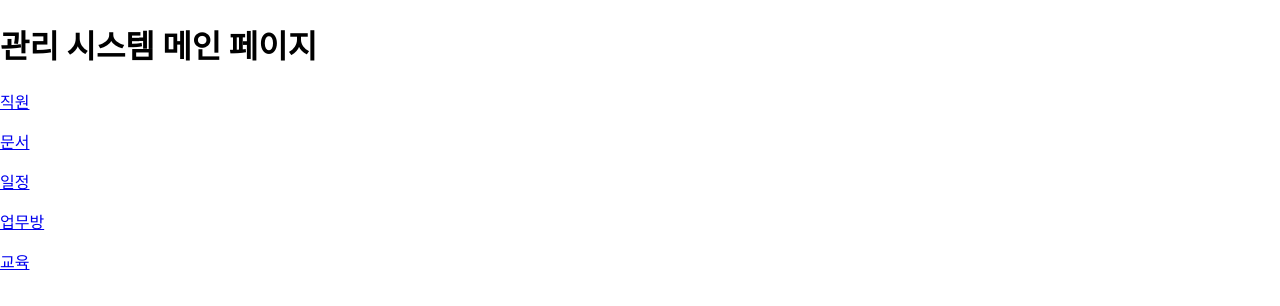
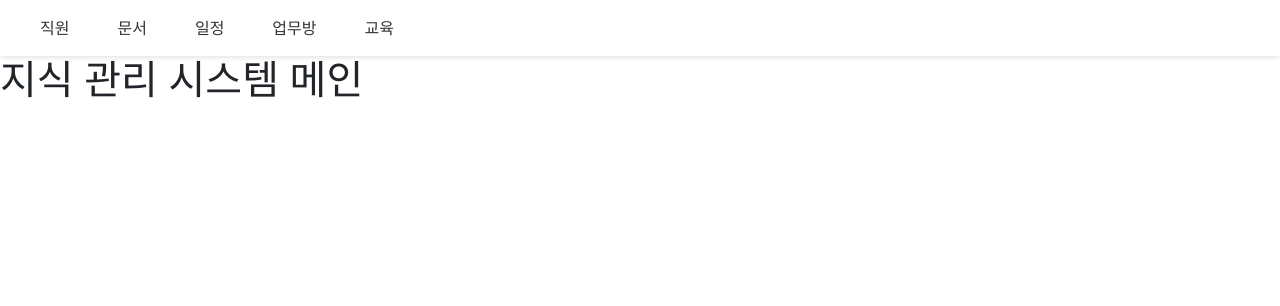
Before and after one commit to soconzan/2025-oose, a React (Create React App) app in the folder frontend/: page / in a window 1280 px wide. Shown: the top 306 px of the page. Built offline with nearby package versions, Linux system fonts and the light colour scheme.

Commit message:
front - 직원 목록 조회

```diff
--- a/frontend/package.json
+++ b/frontend/package.json
@@ -1,4 +1,5 @@
 {
+  "proxy": "http://localhost:8000",
   "name": "frontend",
   "version": "0.1.0",
   "private": true,
--- a/frontend/public/index.html
+++ b/frontend/public/index.html
@@ -13,6 +13,8 @@
       user's mobile device or desktop. See https://developers.google.com/web/fundamentals/web-app-manifest/
     -->
   <link rel="manifest" href="%PUBLIC_URL%/manifest.json" />
+  <link href="https://cdn.jsdelivr.net/npm/bootstrap@5.3.6/dist/css/bootstrap.min.css" rel="stylesheet"
+    integrity="sha384-4Q6Gf2aSP4eDXB8Miphtr37CMZZQ5oXLH2yaXMJ2w8e2ZtHTl7GptT4jmndRuHDT" crossorigin="anonymous">
   <!--
       Notice the use of %PUBLIC_URL% in the tags above.
       It will be replaced with the URL of the `public` folder during the build.
@@ -29,6 +31,9 @@
 <body>
   <div id="root"></div>
   <script src="bundle.js"></script>
+  <script src="https://cdn.jsdelivr.net/npm/bootstrap@5.3.6/dist/js/bootstrap.bundle.min.js"
+    integrity="sha384-j1CDi7MgGQ12Z7Qab0qlWQ/Qqz24Gc6BM0thvEMVjHnfYGF0rmFCozFSxQBxwHKO"
+    crossorigin="anonymous"></script>
 </body>
 
 </html>
--- /dev/null
+++ b/frontend/src/components/Employee/Employee.css
@@ -0,0 +1,81 @@
+.employee-list-container {
+  padding: 20px;
+  font-family: sans-serif;
+}
+
+.employee-list-container h2 {
+  margin-bottom: 16px;
+  font-size: 24px;
+}
+
+.filters {
+  display: flex;
+  gap: 12px;
+  margin-bottom: 16px;
+}
+
+.filters select {
+  padding: 8px 12px;
+  border: 1px solid #ccc;
+  border-radius: 4px;
+}
+
+.search-box {
+  position: relative;
+  flex: 1;
+}
+
+.search-box input {
+  width: 100%;
+  padding: 8px 36px 8px 12px;
+  border: 1px solid #ccc;
+  border-radius: 4px;
+}
+
+.search-box .icon {
+  position: absolute;
+  right: 12px;
+  top: 50%;
+  transform: translateY(-50%);
+  color: #888;
+}
+
+table {
+  width: 100%;
+  border-collapse: collapse;
+  margin-bottom: 16px;
+}
+
+thead {
+  border-bottom: 2px solid #333;
+}
+
+th,
+td {
+  text-align: left;
+  padding: 12px 8px;
+  border-bottom: 1px solid #eee;
+}
+
+.pagination {
+  display: flex;
+  gap: 8px;
+  justify-content: center;
+}
+
+.pagination button {
+  padding: 6px 12px;
+  border: none;
+  background: none;
+  cursor: pointer;
+}
+
+.pagination button.active {
+  font-weight: bold;
+  border-bottom: 2px solid #333;
+}
+
+.pagination button:disabled {
+  color: #ccc;
+  cursor: default;
+}
--- /dev/null
+++ b/frontend/src/components/NavBar.css
@@ -0,0 +1,70 @@
+.navbar {
+  background: #fff;
+  box-shadow: 0 2px 4px rgba(0,0,0,0.1);
+  padding: 0 1rem;
+  width: 100%;             /* 전체 너비 사용 */
+}
+
+.nav-list {
+  list-style: none;
+  margin: 0;
+  padding: 0;
+  display: flex;
+  justify-content: center; /* 메뉴 중앙 정렬 */
+}
+
+.nav-item {
+  position: relative;
+  margin: 0 1.5rem;        /* 좌우 여백으로 간격 조정 */
+}
+
+/* 이하 기존 스타일 유지 */
+.nav-link {
+  display: block;
+  padding: 1rem 0;
+  color: #333;
+  text-decoration: none;
+  font-weight: 500;
+}
+
+.nav-link:hover {
+  color: #007bff;
+}
+
+.dropdown {
+  position: absolute;
+  top: 100%;
+  left: 0;
+  list-style: none;
+  margin: 0;
+  padding: 0.5rem 0;
+  background: #fff;
+  border: 1px solid #e0e0e0;
+  box-shadow: 0 4px 8px rgba(0,0,0,0.1);
+  opacity: 0;
+  visibility: hidden;
+  transition: opacity 0.2s ease;
+  min-width: 120px;
+  z-index: 10;
+}
+
+.nav-item:hover .dropdown {
+  opacity: 1;
+  visibility: visible;
+}
+
+.dropdown li {
+  margin: 0;
+}
+
+.dropdown-link {
+  display: block;
+  padding: 0.5rem 1rem;
+  color: #333;
+  text-decoration: none;
+}
+
+.dropdown-link:hover {
+  background: #f5f5f5;
+  color: #007bff;
+}
--- /dev/null
+++ b/frontend/src/components/NavBar.jsx
@@ -0,0 +1,29 @@
+import React from 'react';
+import { Link } from 'react-router-dom';
+import './NavBar.css';
+
+export default function NavBar() {
+  const sections = [
+    { name: '직원',      path: '/employees' },
+    { name: '문서',      path: '/documents'  },
+    { name: '일정',      path: '/schedules'  },
+    { name: '업무방',    path: '/workspaces' },
+    { name: '교육',      path: '/educations' },
+  ];
+
+  return (
+    <nav className="navbar">
+      <ul className="nav-list">
+        {sections.map(sec => (
+          <li key={sec.name} className="nav-item">
+            <Link to={sec.path} className="nav-link">{sec.name}</Link>
+            <ul className="dropdown">
+              <li><Link to={`${sec.path}/create`} className="dropdown-link">등록</Link></li>
+              <li><Link to={sec.path}           className="dropdown-link">조회</Link></li>
+            </ul>
+          </li>
+        ))}
+      </ul>
+    </nav>
+  );
+}
--- a/frontend/src/pages/EmployeesPage.jsx
+++ b/frontend/src/pages/EmployeesPage.jsx
@@ -1,11 +1,116 @@
-// src/pages/EmployeesPage.jsx
-import React from 'react';
+import React, { useState, useEffect } from 'react';
+// import { FaSearch } from 'react-icons/fa';
+// import './EmployeeList.css'; // or EmployeeList.module.css, import accordingly
+import NavBar from '../components/NavBar';
+import '../components/Employee/Employee.css';
 
-export default function EmployeesPage() {
+
+export default function EmployeeList() {
+  const [employees, setEmployees] = useState([]);
+  const [filtered, setFiltered] = useState([]);
+  const [deptOptions, setDeptOptions] = useState([]);
+  const [posOptions, setPosOptions] = useState([]);
+  const [filters, setFilters] = useState({ department: '', position: '', keyword: '' });
+  const [page, setPage] = useState(1);
+  const limit = 10;
+  const [total, setTotal] = useState(0);
+
+  useEffect(() => {
+    fetch(`/employees?skip=${(page - 1) * limit}&limit=${limit}`)
+      .then(res => res.json())
+      .then(data => {
+        setEmployees(data.items || data);
+        setFiltered(data.items || data);
+        setTotal(data.totalCount || (data.items || data).length);
+        setDeptOptions([...new Set((data.items || data).map(e => e.departmentId))]);
+        setPosOptions([...new Set((data.items || data).map(e => e.position))]);
+      });
+  }, [page]);
+
+  useEffect(() => {
+    let temp = employees;
+    if (filters.department) temp = temp.filter(e => e.departmentId == filters.department);
+    if (filters.position) temp = temp.filter(e => e.position === filters.position);
+    if (filters.keyword) {
+      temp = temp.filter(e =>
+        e.name.includes(filters.keyword) ||
+        e.employeeNum.toString().includes(filters.keyword)
+      );
+    }
+    setFiltered(temp);
+  }, [filters, employees]);
+
+  const totalPages = Math.ceil(total / limit);
+
   return (
-    <div className="p-4">
-      <h2 className="text-2xl font-bold mb-4">직원 등록 및 조회 페이지</h2>
-      {/* 여기에 직원 등록/조회 UI를 구현하세요 */}
+    <>
+    <NavBar />
+    <div className="employee-list-container">
+      <h2>직원 조회</h2>
+      <div className="filters">
+        <select
+          value={filters.department}
+          onChange={e => setFilters({ ...filters, department: e.target.value })}>
+          <option value="">부서</option>
+          {deptOptions.map(id => <option key={id} value={id}>부서 {id}</option>)}
+        </select>
+        <select
+          value={filters.position}
+          onChange={e => setFilters({ ...filters, position: e.target.value })}>
+          <option value="">직급</option>
+          {posOptions.map(pos => <option key={pos} value={pos}>{pos}</option>)}
+        </select>
+        <div className="search-box">
+          <input
+            type="text"
+            placeholder="이름/사번"
+            value={filters.keyword}
+            onChange={e => setFilters({ ...filters, keyword: e.target.value })}
+          />
+          {/* <FaSearch className="icon" /> */}
+        </div>
+      </div>
+
+      <table>
+        <thead>
+          <tr>
+            <th>사번</th>
+            <th>이름</th>
+            <th>부서</th>
+            <th>직급</th>
+            <th>계정 유형</th>
+          </tr>
+        </thead>
+        <tbody>
+          {filtered.map(emp => (
+            <tr key={emp.employeeId}>
+              <td>{emp.employeeNum}</td>
+              <td>{emp.name}</td>
+              <td>{emp.departmentId}</td>
+              <td>{emp.position}</td>
+              <td>{emp.userType}</td>
+            </tr>
+          ))}
+        </tbody>
+      </table>
+
+      <div className="pagination">
+        <button onClick={() => setPage(p => Math.max(1, p - 1))} disabled={page === 1}>
+          Previous
+        </button>
+        {Array.from({ length: totalPages }, (_, i) => (
+          <button
+            key={i + 1}
+            className={page === i + 1 ? 'active' : ''}
+            onClick={() => setPage(i + 1)}>
+            {i + 1}
+          </button>
+        ))}
+        <button onClick={() => setPage(p => Math.min(totalPages, p + 1))} disabled={page === totalPages}>
+          Next
+        </button>
+      </div>
     </div>
+    </>
   );
 }
--- a/frontend/src/pages/MainPage.jsx
+++ b/frontend/src/pages/MainPage.jsx
@@ -1,37 +1,15 @@
+// src/pages/MainPage.jsx
 import React from 'react';
-import { Link } from 'react-router-dom';
+import NavBar from '../components/NavBar';
 
 export default function MainPage() {
   return (
-    <div className="min-h-screen flex flex-col items-center justify-center bg-gray-100 p-4">
-      <h1 className="text-3xl font-bold mb-8">관리 시스템 메인 페이지</h1>
-      <div className="grid grid-cols-1 sm:grid-cols-2 md:grid-cols-3 gap-6 w-full max-w-lg">
-        <Link
-          to="/employees"
-          className="bg-white shadow rounded-lg p-6 text-center hover:bg-gray-50 transition">
-          <p className="text-xl font-medium">직원</p>
-        </Link>
-        <Link
-          to="/documents"
-          className="bg-white shadow rounded-lg p-6 text-center hover:bg-gray-50 transition">
-          <p className="text-xl font-medium">문서</p>
-        </Link>
-        <Link
-          to="/schedules"
-          className="bg-white shadow rounded-lg p-6 text-center hover:bg-gray-50 transition">
-          <p className="text-xl font-medium">일정</p>
-        </Link>
-        <Link
-          to="/workspaces"
-          className="bg-white shadow rounded-lg p-6 text-center hover:bg-gray-50 transition">
-          <p className="text-xl font-medium">업무방</p>
-        </Link>
-        <Link
-          to="/educations"
-          className="bg-white shadow rounded-lg p-6 text-center hover:bg-gray-50 transition">
-          <p className="text-xl font-medium">교육</p>
-        </Link>
-      </div>
+    <div className="app-container">
+      <NavBar />
+      <main className="main-content">
+        <h1 className="main-title">지식 관리 시스템 메인</h1>
+        {/* 기존 카드 레이아웃 */}
+      </main>
     </div>
   );
 }
```
Also changed, not shown: 1 other file (tests, documents, lock files or other folders).
